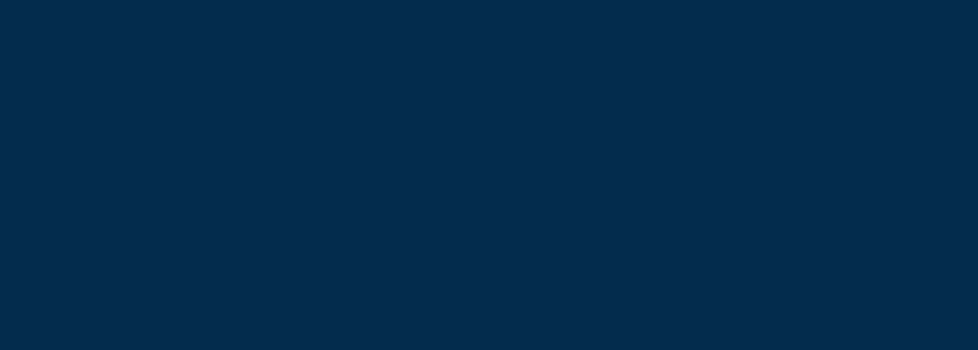
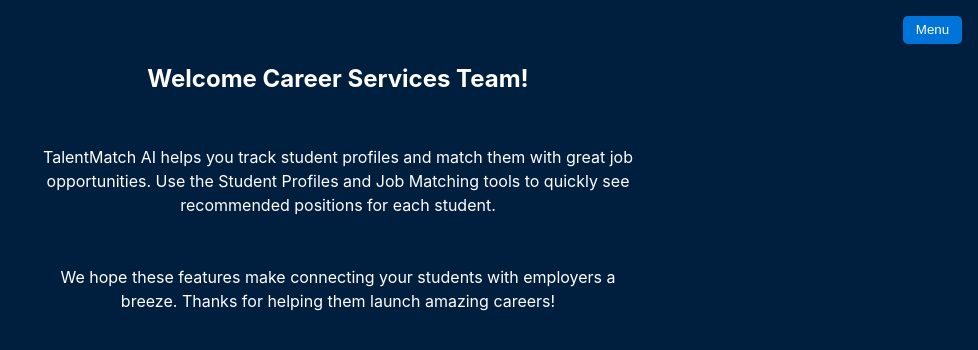
Before and after one commit to danny0ceanCA/airecruiting, a React (Create React App) app in the folder frontend/: page /career-info in a window 1280 px wide. Before the commit this address had no page. Shown: the top 350 px of the page, without its empty margins (302-1280 px from the left). Built offline with nearby package versions, Linux system fonts and the light colour scheme; sample sign-in values are in the browser's storage.

Commit message:
Add Career Staff info page and nav

```diff
--- a/frontend/src/AdminMenu.js
+++ b/frontend/src/AdminMenu.js
@@ -27,13 +27,19 @@ function AdminMenu({ children }) {
               <Link to="/dashboard">Dashboard</Link>
               <Link to="/admin/pending">Pending Approvals</Link>
               <Link to="/students">Student Profiles</Link>
+              <Link to="/career-info">Career Staff Info</Link>
               <Link to="/admin/jobs">Job Matching</Link>
             </>
           )}
           {userRole === 'recruiter' && (
             <Link to="/recruiter/jobs">Job Matching</Link>
           )}
-          {userRole === 'career' && <Link to="/students">Student Profiles</Link>}
+          {userRole === 'career' && (
+            <>
+              <Link to="/students">Student Profiles</Link>
+              <Link to="/career-info">Career Staff Info</Link>
+            </>
+          )}
           {children}
           <button onClick={handleLogout}>Logout</button>
         </div>
--- a/frontend/src/App.js
+++ b/frontend/src/App.js
@@ -9,6 +9,7 @@ import AdminPending from './AdminPending';
 import StudentProfiles from './StudentProfiles';
 import JobPosting from './JobPosting';
 import Metrics from './Metrics';
+import CareerStaffInfo from './CareerStaffInfo';
 
 function App() {
   return (
@@ -66,6 +67,14 @@ function App() {
               </ProtectedRoute>
             }
           />
+          <Route
+            path="/career-info"
+            element={
+              <ProtectedRoute>
+                <CareerStaffInfo />
+              </ProtectedRoute>
+            }
+          />
         </Routes>
       </div>
     </Router>
--- /dev/null
+++ b/frontend/src/CareerStaffInfo.css
@@ -0,0 +1,20 @@
+.career-info-container {
+  background-color: #001f3f;
+  min-height: 100vh;
+  color: white;
+  padding: 2rem;
+  position: relative;
+  display: flex;
+  flex-direction: column;
+  align-items: center;
+  gap: 1rem;
+}
+
+.career-info-container h2 {
+  margin-top: 2rem;
+}
+
+.career-info-container p {
+  max-width: 600px;
+  line-height: 1.5;
+}
--- /dev/null
+++ b/frontend/src/CareerStaffInfo.js
@@ -0,0 +1,38 @@
+import React from 'react';
+import { Navigate } from 'react-router-dom';
+import jwtDecode from 'jwt-decode';
+import AdminMenu from './AdminMenu';
+import './CareerStaffInfo.css';
+
+function CareerStaffInfo() {
+  const token = localStorage.getItem('token');
+  let role = '';
+  if (token) {
+    try {
+      const dec = jwtDecode(token);
+      role = dec.role;
+    } catch {}
+  }
+
+  if (role !== 'admin' && role !== 'career') {
+    return <Navigate to="/dashboard" replace />;
+  }
+
+  return (
+    <div className="career-info-container">
+      <AdminMenu />
+      <h2>Welcome Career Services Team!</h2>
+      <p>
+        TalentMatch AI helps you track student profiles and match them with great
+        job opportunities. Use the Student Profiles and Job Matching tools to
+        quickly see recommended positions for each student.
+      </p>
+      <p>
+        We hope these features make connecting your students with employers a
+        breeze. Thanks for helping them launch amazing careers!
+      </p>
+    </div>
+  );
+}
+
+export default CareerStaffInfo;
--- a/frontend/src/Dashboard.js
+++ b/frontend/src/Dashboard.js
@@ -50,6 +50,7 @@ function Dashboard() {
           <>
             <Link to="/students" className="dashboard-tile">Student Profiles</Link>
             <Link to="/metrics" className="dashboard-tile">School Metrics</Link>
+            <Link to="/career-info" className="dashboard-tile">Career Staff Information</Link>
             <Link to="/admin/pending" className="dashboard-tile">Pending Registrations</Link>
           </>
         )}
@@ -58,6 +59,7 @@ function Dashboard() {
           <>
             <Link to="/students" className="dashboard-tile">Student Profiles</Link>
             <Link to="/metrics" className="dashboard-tile">School Metrics</Link>
+            <Link to="/career-info" className="dashboard-tile">Career Staff Information</Link>
           </>
         )}
 
```
